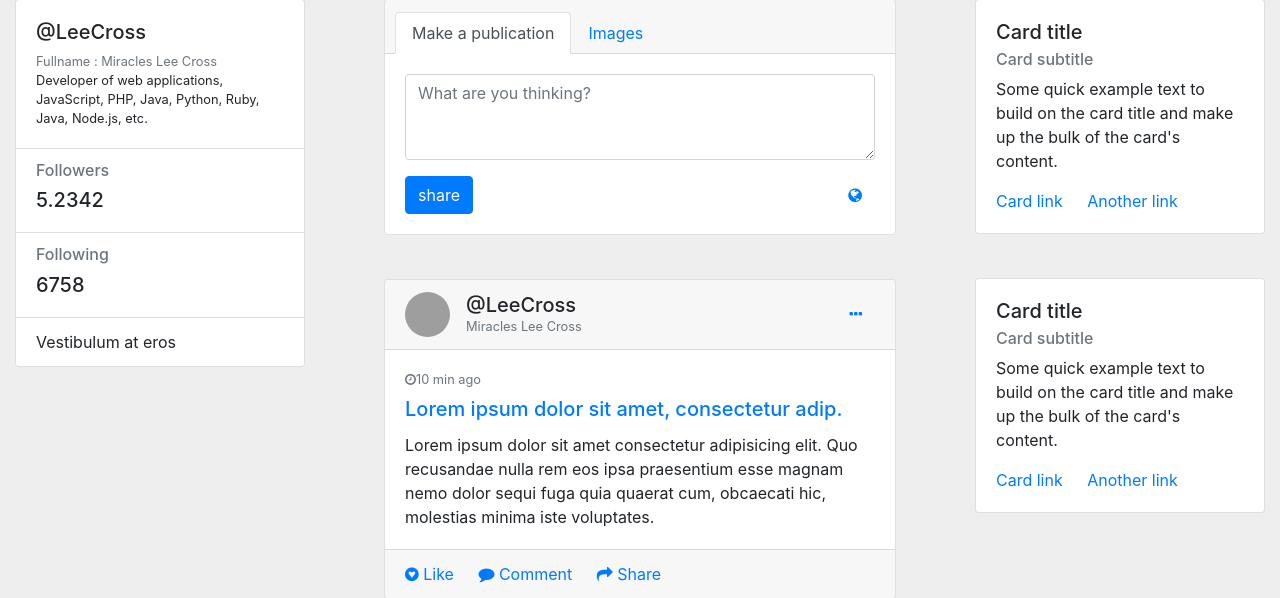
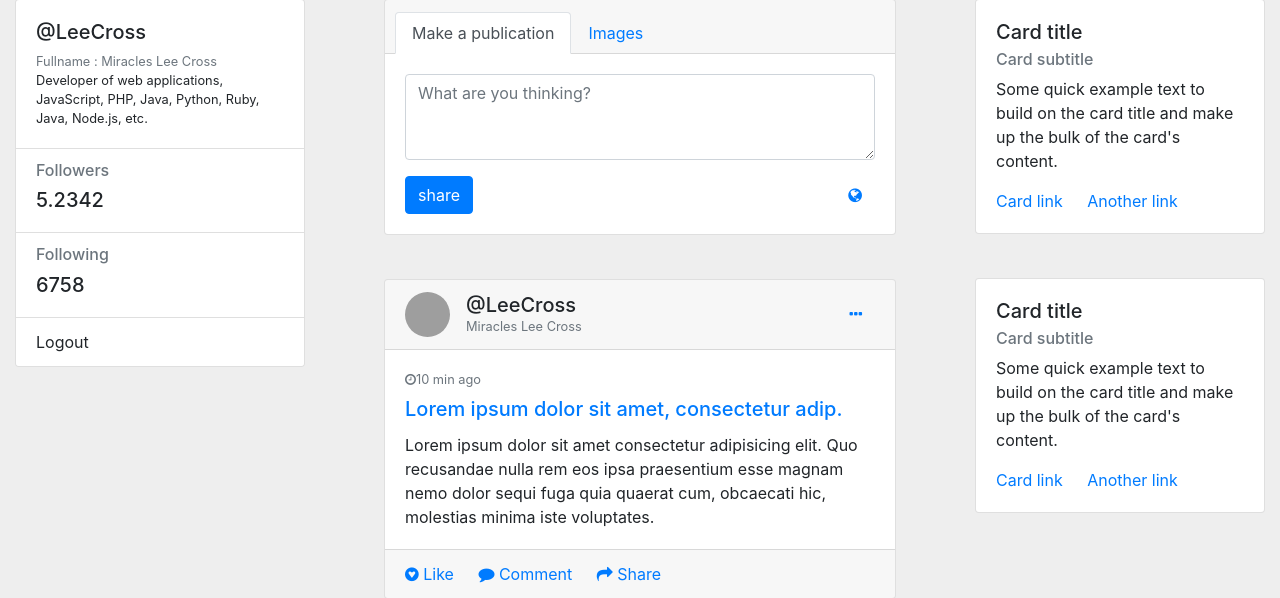
Before and after one commit to shadrackmuwanguzi/dressqo, a PHP site: page /ui/dashboard.php in a window 1280 px wide. Shown: the part 87-685 px from the top of the page. Run offline with PHP 8.4, Linux system fonts and the light colour scheme; some libraries are stand-ins or nearby versions; grey boxes are pictures that could not be loaded.

Commit message:
Changes to dashboard

```diff
--- a/ui/dashboard.php
+++ b/ui/dashboard.php
@@ -84,7 +84,7 @@ body {
                             <div class="h6 text-muted">Following</div>
                             <div class="h5">6758</div>
                         </li>
-                        <li class="list-group-item">Vestibulum at eros</li>
+                        <li class="list-group-item">Logout</li>
                     </ul>
                 </div>
             </div>
```
